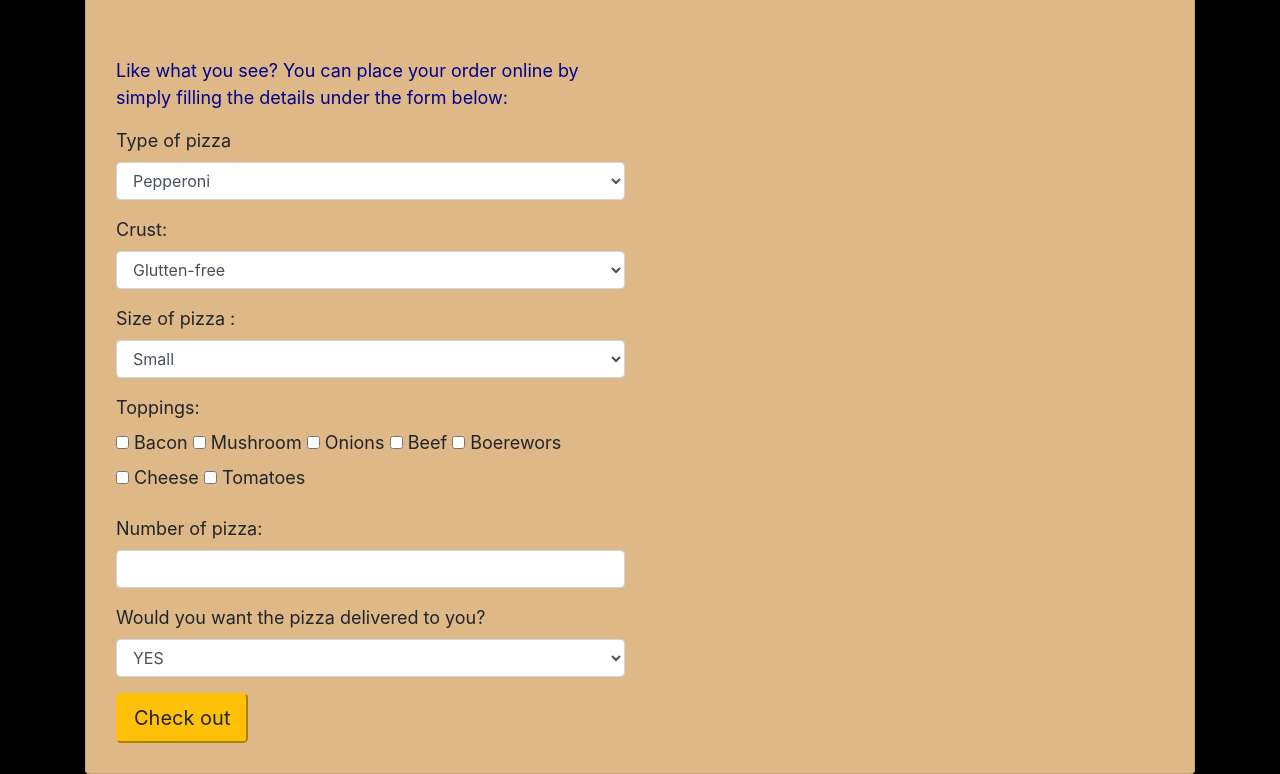
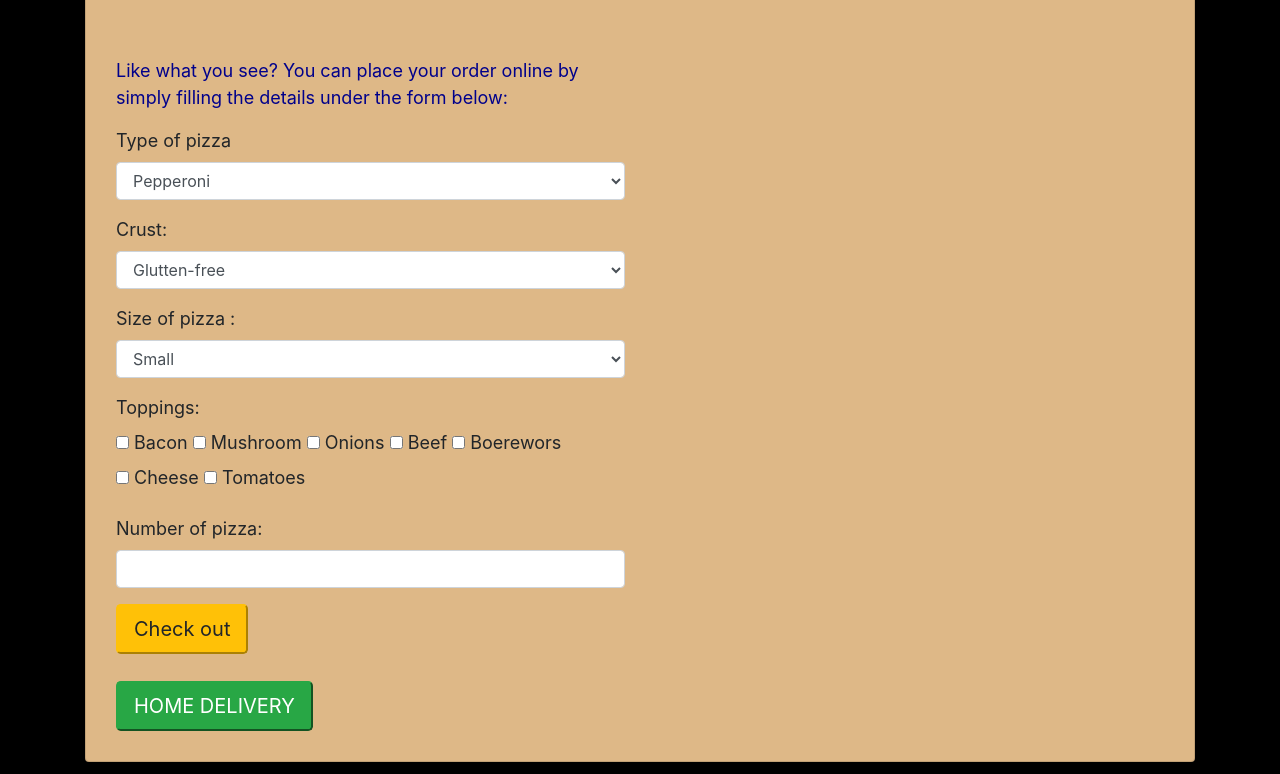
Before and after one commit to Emmanuel-9/IP-4, a plain HTML site: page index.html in a window 1280 px wide. Shown: the part 1830-2604 px from the top of the page. Drawn offline with Linux system fonts and the light colour scheme.

Commit message:
Replace the label for home delivry with a button.

```diff
--- a/index.html
+++ b/index.html
@@ -137,18 +137,14 @@
                                      <label for="quantity">Number of pizza: </label>
                                      <input type="number" class="form-control" id="quantity" min="1" max="infinity">
                                     </div>
-                                        <div class="form-group">
-                                        <label for="delivery">Would you want the pizza delivered to you? </label>
-                                        <select class="form-control" id="delivery">
-                                          <option value="accept"> YES</option>
-                                          <option value="reject"> NO</option>
-                                        </select>
-                                    </div>
-                                        <button class="btn-warning btn-lg" type="submit" id="check">Check out</button>&nbsp;&nbsp;&nbsp;
+                                      <button class="btn-warning btn-lg" type="submit" id="check">Check out</button><br><br>
+                                      <button class="btn-success btn-lg" type="submit" id="home">HOME DELIVERY</button>
                         </form>
                    </div>
                      <div class="col-md-6">
+                        <div class="tab-summary">
                          <div id = "summary">   </div>
+                        </div>
                      </div>
                        <script src="js/jquery-3.5.1.js"></script>
                        <script src="js/scripts.js"></script>
```
